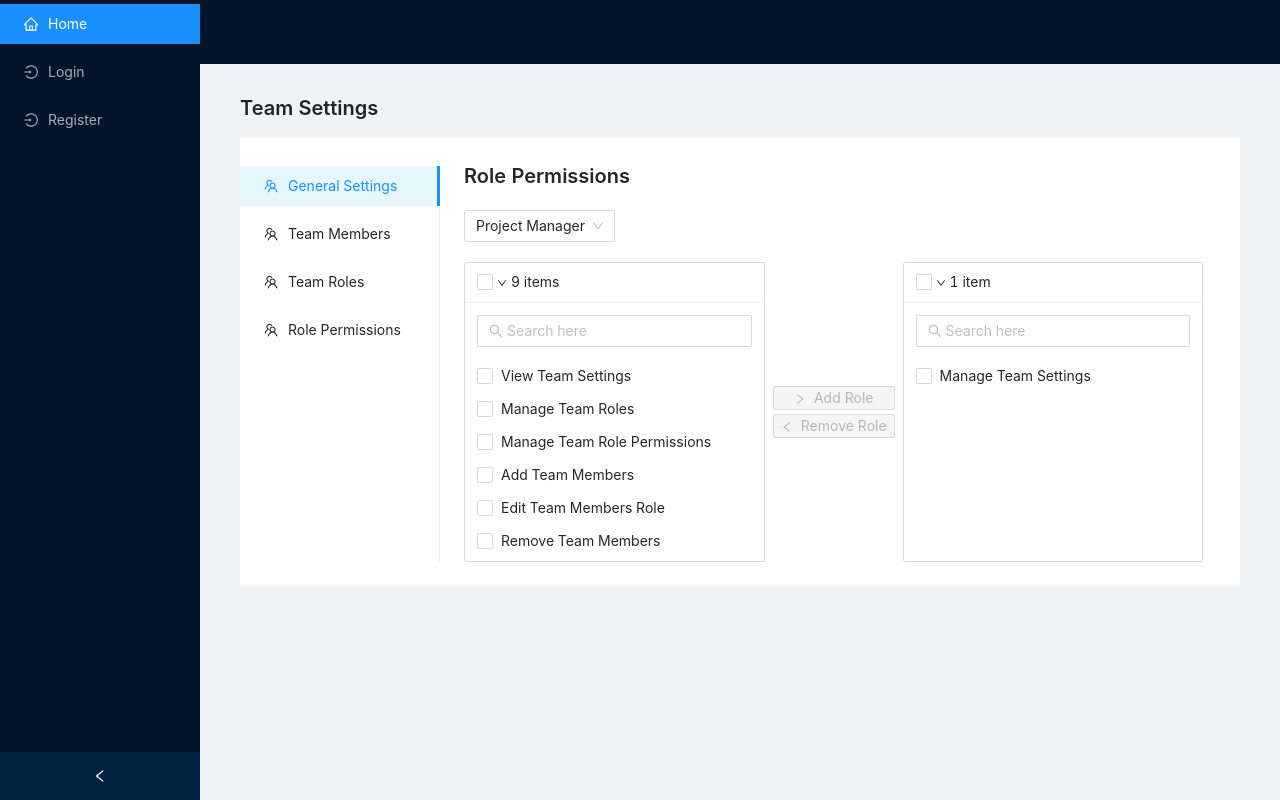
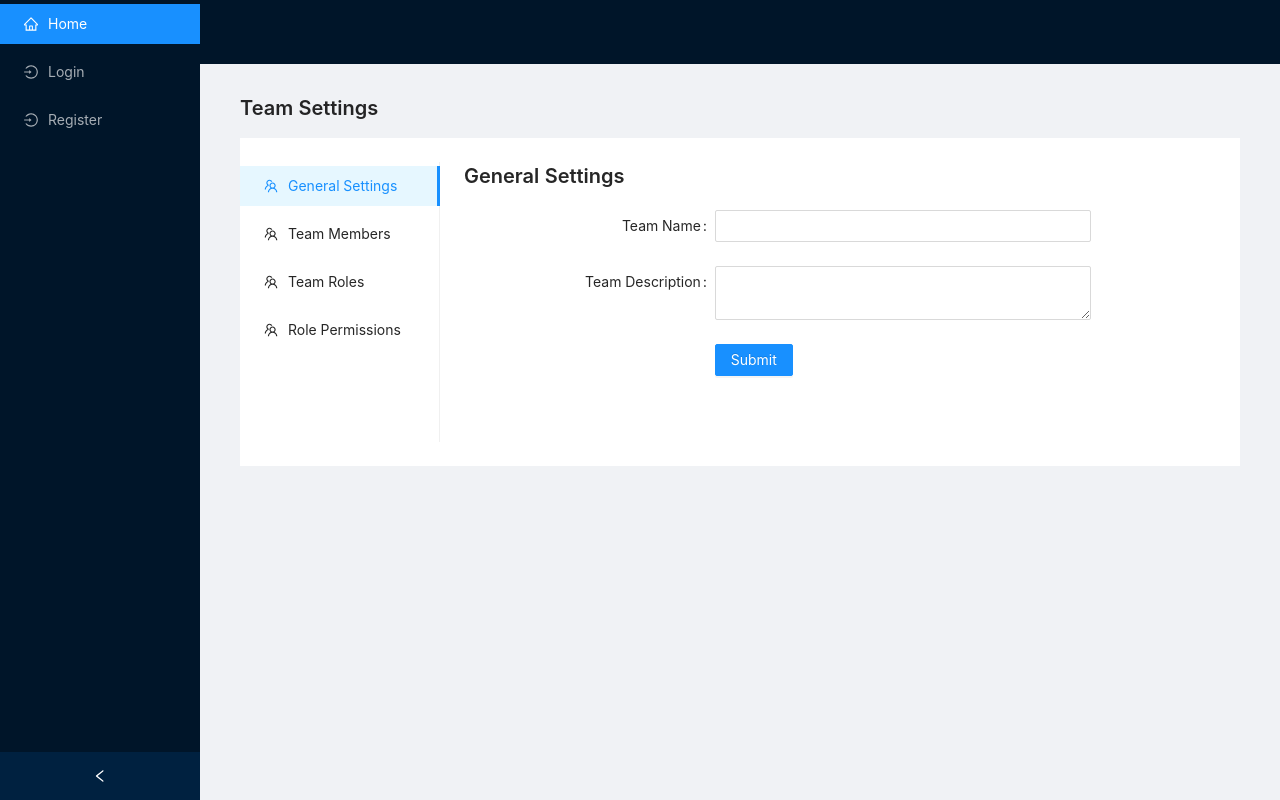
Before and after one commit to kcoulsy/teamup, a React (Create React App) app: page / in a window 1280 px wide. Built offline with nearby package versions, Linux system fonts and the light colour scheme.

Commit message:
feat: added basic team settings panel

```diff
--- a/src/components/TeamSettings/TeamSettings.tsx
+++ b/src/components/TeamSettings/TeamSettings.tsx
@@ -13,7 +13,7 @@ const views: SettingsPanelView[] = [
         key: 'general-settings',
         label: 'General Settings',
         icon: <TeamOutlined />,
-        viewComponent: <RolePermissions />,
+        viewComponent: <GeneralSettings />,
     },
     {
         key: 'team-members',
--- a/src/components/TeamSettings/views/GeneralSettings.tsx
+++ b/src/components/TeamSettings/views/GeneralSettings.tsx
@@ -1,7 +1,59 @@
 import React from 'react';
+import { Form, Input, Button, Typography } from 'antd';
+
+const { Title } = Typography;
 
 const GeneralSettings: React.FunctionComponent = (props) => {
-    return <p>GeneralSettings</p>;
+    return (
+        <div>
+            <Title level={4} style={{ marginBottom: '20px' }}>
+                General Settings
+            </Title>
+            <Form
+                labelCol={{
+                    sm: {
+                        span: 24,
+                    },
+                    md: {
+                        span: 8,
+                    },
+                }}
+                wrapperCol={{
+                    sm: {
+                        span: 24,
+                    },
+                    md: {
+                        span: 12,
+                    },
+                }}
+                name="teamGeneral"
+                initialValues={{ remember: true }}>
+                <Form.Item label="Team Name" name="teamName">
+                    <Input />
+                </Form.Item>
+
+                <Form.Item label="Team Description" name="teamDesc">
+                    <Input.TextArea />
+                </Form.Item>
+
+                <Form.Item
+                    wrapperCol={{
+                        md: {
+                            offset: 8,
+                            span: 16,
+                        },
+                        sm: {
+                            offset: 0,
+                            span: 16,
+                        },
+                    }}>
+                    <Button type="primary" htmlType="submit">
+                        Submit
+                    </Button>
+                </Form.Item>
+            </Form>
+        </div>
+    );
 };
 
 export default GeneralSettings;
```
